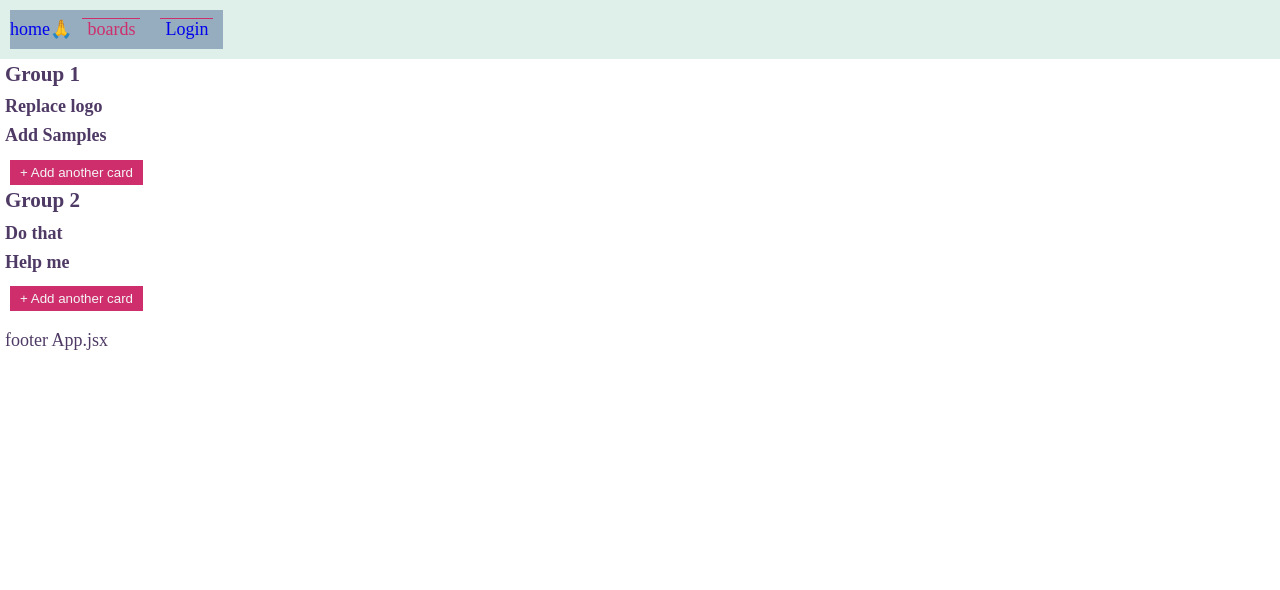
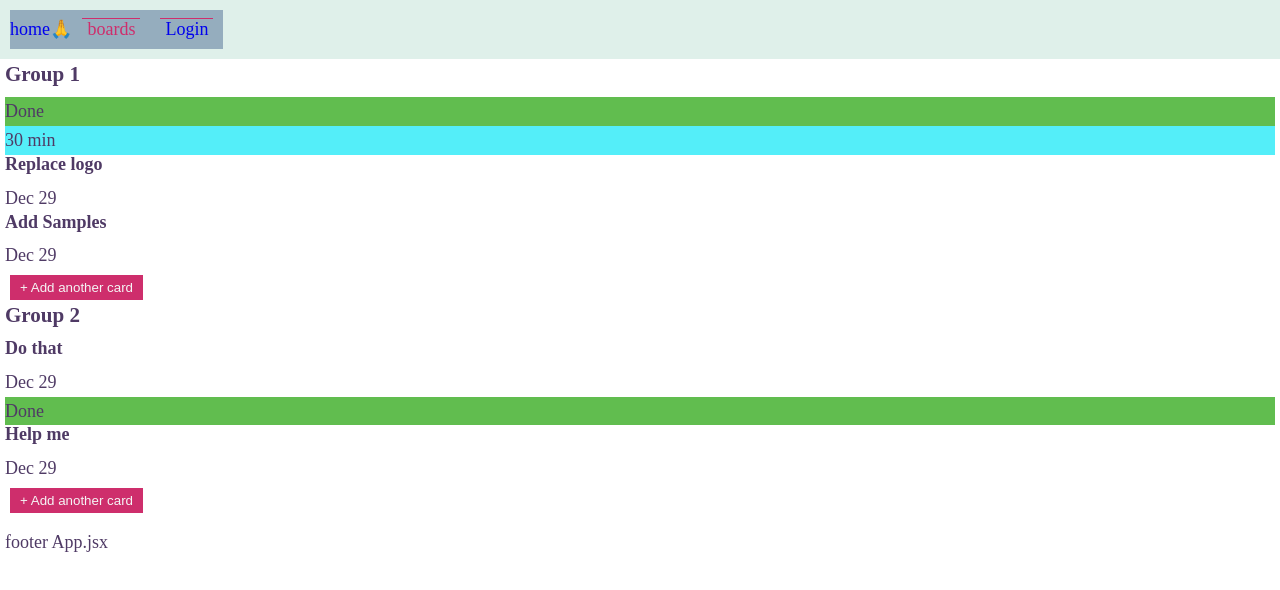
Before and after one commit to RotemBar18/projector, a React (Create React App) app: page /#/board/1 in a window 1280 px wide. Shown: the top 590 px of the page. Built offline with nearby package versions, Linux system fonts and the light colour scheme.

Commit message:
labels and dates to tasks

```diff
--- a/src/cmps/Group.jsx
+++ b/src/cmps/Group.jsx
@@ -1,12 +1,12 @@
 import React from 'react'
 import { TaskList } from './TaskList.jsx'
 
-export function Group({ group }) {
+export function Group({ group,board }) {
     console.log(group);
     return (
             <div className="group">
                 <h3>{group.title}</h3>
-                <TaskList tasks={group.tasks} />
+                <TaskList board={board} tasks={group.tasks} />
                 <button className='add-task-btn'>+ Add another card</button>
             </div>
     )
--- /dev/null
+++ b/src/cmps/LabelPreview.jsx
@@ -0,0 +1,13 @@
+import React from 'react'
+// import { Link } from 'react-router-dom'
+
+
+export function LabelPreview({ lable }) {
+
+    return (
+        <div className='label' style={{ backgroundColor: lable.color }}>
+            {lable.title}
+        </div>
+    )
+
+}
--- a/src/cmps/TaskList.jsx
+++ b/src/cmps/TaskList.jsx
@@ -1,14 +1,14 @@
 import React from 'react'
 import {TaskPreview } from './TaskPreview.jsx'
 
-export function TaskList({tasks,onRemoveTask}) {
+export function TaskList({tasks,board,onRemoveTask}) {
     return (
         <React.Fragment>
         <div className="task-list">
             {tasks.map(task => {
                 return (
                     <div  key={task.id}>
-                        <TaskPreview task={task}  />
+                        <TaskPreview board={board} task={task}  />
                     </div>
                 )
             })
--- a/src/cmps/TaskPreview.jsx
+++ b/src/cmps/TaskPreview.jsx
@@ -1,11 +1,38 @@
 import React from 'react'
 // import { Link } from 'react-router-dom'
+import { LabelPreview } from './LabelPreview.jsx'
 
-export function TaskPreview({ task }) {
+
+export function TaskPreview({ board, task }) {
+    console.log(task);
+
+    function getLableById(labelId) {
+        console.log(labelId);
+        return board.labels.find(label => label.id === 'l' + labelId)
+    }
+    function convertNumToDate(deuDate) {
+        const date = new Date(1546108200 * 1000);
+        const month = date.getUTCMonth()
+        const monthNames = ["January", "February", "March", "April", "May", "June",
+            "July", "August", "September", "October", "November", "December"
+        ];
+        const subMonth = monthNames[month].substring(0,3)
+        const day = date.getUTCDate()
+        return `${subMonth} ${day} `
+    }
 
     return (
         <article className={`task-container`}>
+            <div className='label-list'>
+                {(task.labelIds) ? task.labelIds.map(labelId => {
+                    const label = getLableById(labelId)
+                    return <LabelPreview lable={label} />
+                }) : ''}
+            </div>
             <h4>{task.title} </h4>
+            <div className='dew-date'>
+                {convertNumToDate(task.dueDate)}
+            </div>
             {/* <button onClick={() => onRemoveToy(toy._id)}>x</button> */}
             {/* <Link className="toy-details" to={`/toy/details/${toy._id}`}>Details</Link> */}
             {/* <Link className="toy-edit" to={`/toy/edit/${toy._id}`}>edit</Link> */}
--- a/src/pages/BoardDetails.jsx
+++ b/src/pages/BoardDetails.jsx
@@ -31,7 +31,7 @@ class _BoardDetails extends React.Component {
             {board.groups.map(group => {
                 return (
                     <div key={group.id}>
-                        <Group group={group} />
+                        <Group board={board} group={group} />
                     </div>
                 )
             })
--- a/src/services/asyncStorageService.js
+++ b/src/services/asyncStorageService.js
@@ -20,6 +20,11 @@ var gBoards = [{
         "id": "l101",
         "title": "Done",
         "color": "#61bd4f"
+    },
+    {
+        "id": "l102",
+        "title": "30 min",
+        "color": "#54eef9"
     }],
     "members": [{
         "_id": "u101",
@@ -31,7 +36,8 @@ var gBoards = [{
         "title": "Group 1",
         "tasks": [{
             "id": "c101",
-            "title": "Replace logo"
+            "title": "Replace logo",
+            "labelIds": ["101","102"]
         },
         {
             "id": "c102",
@@ -50,7 +56,7 @@ var gBoards = [{
         {
             "id": "c104",
             "title": "Help me",
-            "description": "description",
+            "description": "i describe that i need help",
             "comments": [{
                 "id": "ZdPnm",
                 "txt": "also @yaronb please CR this",
```
Also changed, not shown: 1 other file (tests, documents, lock files or other folders).
